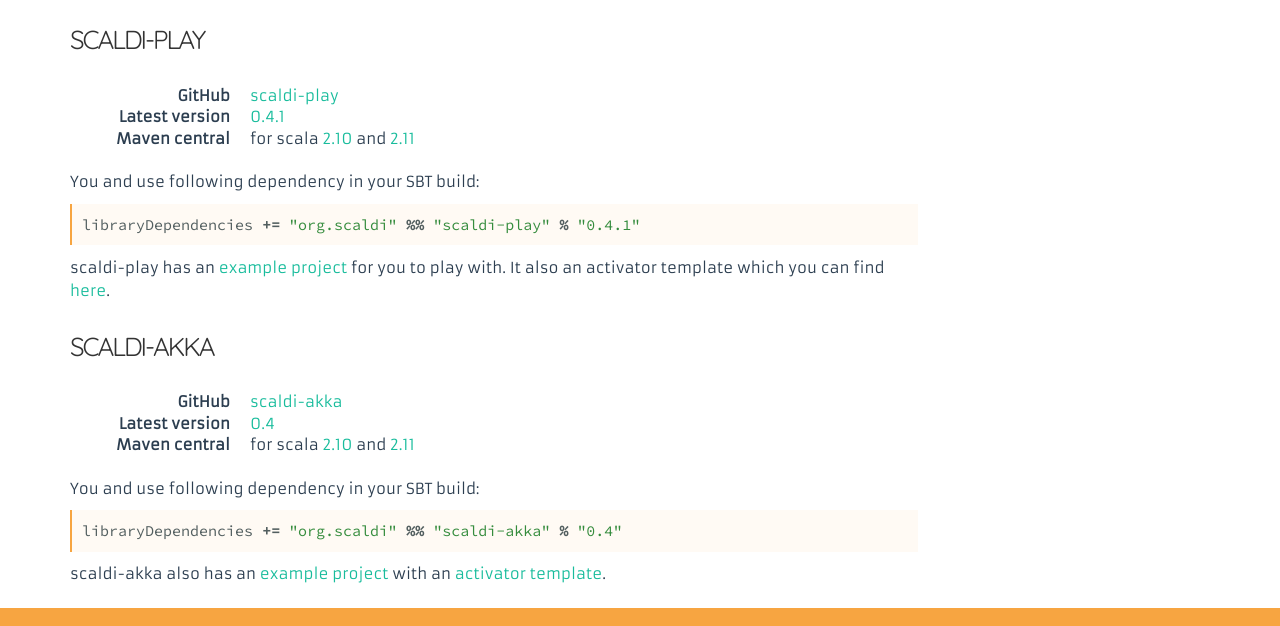
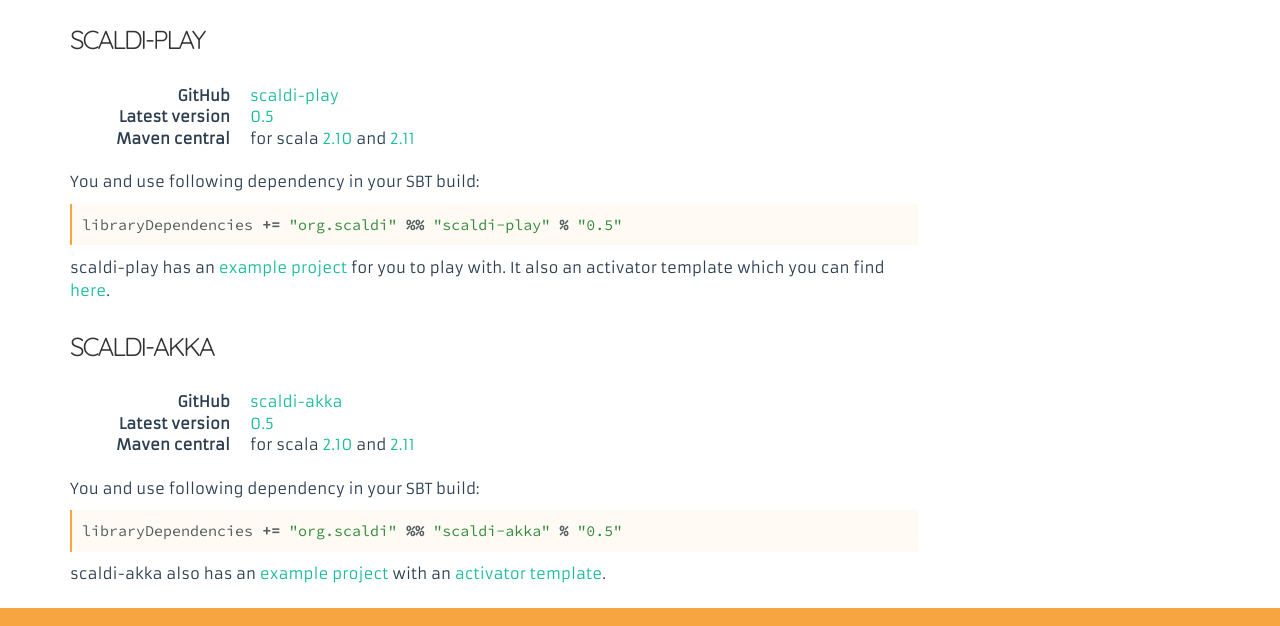
Before and after one commit to scaldi/scaldi-website, a Jekyll site: the page built from download.md, in a window 1280 px wide and 1364 px high. Shown: the part 504-1130 px from the top of the window. Built offline with Jekyll 4.4.1, drawn with Linux system fonts in a browser that asks for light colours.

Commit message:
Updated scaldi-play and scaldi-akka versions

```diff
--- a/_config.yml
+++ b/_config.yml
@@ -8,8 +8,8 @@
 
 version:
   scaldi: 0.5
-  scaldi-play: 0.4.1
-  scaldi-akka: 0.4
+  scaldi-play: 0.5
+  scaldi-akka: 0.5
 
 version-210:
   scaldi: 0.3.2
```
